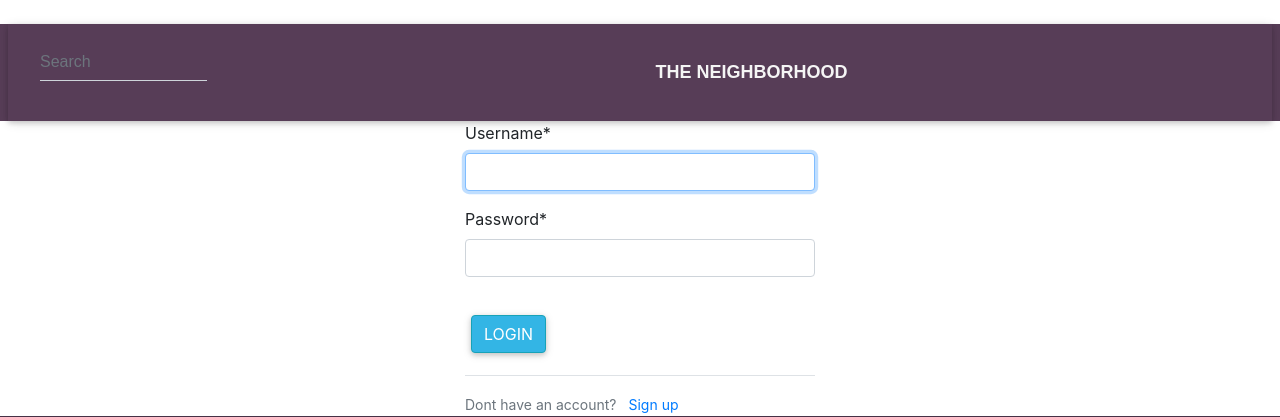
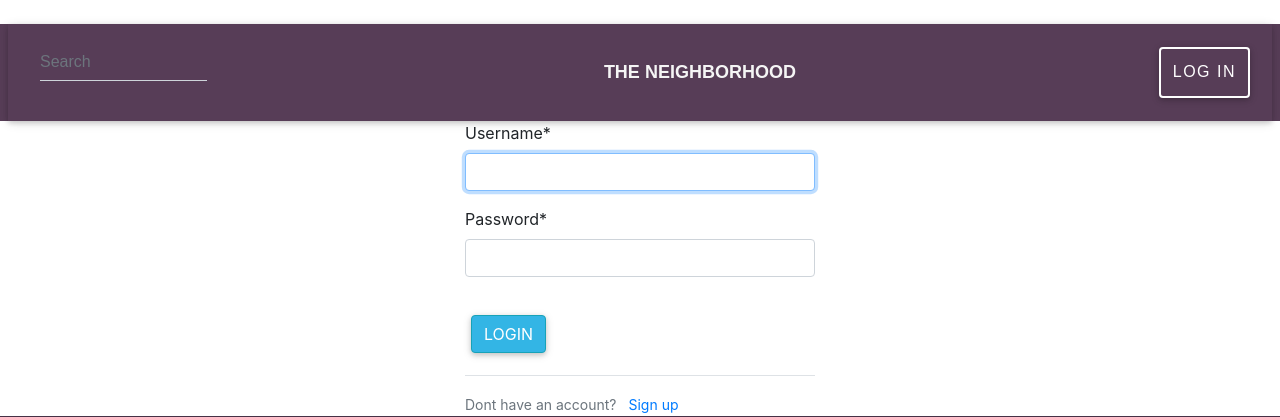
Before and after one commit to Kilewa/neighborhood, a Django app: page /login/ in a window 1280 px wide. Shown: the top 417 px of the page. Run offline with Django 3.2, Linux system fonts and the light colour scheme; parts of the project's set-up code (start-up, migrations or seed data) failed here and were passed over; some libraries are stand-ins or nearby versions; some web fonts are replaced.

Commit message:
added login button on navbar

```diff
--- a/neighbourhood/settings.py
+++ b/neighbourhood/settings.py
@@ -60,7 +60,7 @@ ROOT_URLCONF = 'neighbourhood.urls'
 TEMPLATES = [
     {
         'BACKEND': 'django.template.backends.django.DjangoTemplates',
-        'DIRS': [],
+        'DIRS': [os.path.join(BASE_DIR, 'templates')],
         'APP_DIRS': True,
         'OPTIONS': {
             'context_processors': [
--- a/neighbourhoods/templates/neighbourhoods/navbar.html
+++ b/neighbourhoods/templates/neighbourhoods/navbar.html
@@ -17,10 +17,10 @@
     <nav class="animated slideInDown nav-set navbar-collapse navbar-expand-lg sticky-top ">
     <div class="navbar mx-2">
         <div class="nav-search">
-        <form class="form-inline md-form form-md active-pink active-pink-2 mt-2" action="{% url 'login' %}">
-            <input class="form-control form-control-md ml-3 w-75" type="text" placeholder="Search" aria-label="Search"
-            name="titles">
-        </form>
+            <form class="form-inline md-form form-md active-pink active-pink-2 mt-2" action="{% url 'login' %}">
+                <input class="form-control form-control-md ml-3 w-75" type="text" placeholder="Search" aria-label="Search"
+                name="titles">
+            </form>
         </div>
         <div id="logo">
             <a href="{% url 'home' %}" id="brand">THE NEIGHBORHOOD </a>
@@ -28,13 +28,15 @@
         </div>
         <div class="nav-right">
         {% if user.is_authenticated %}
+            <a href="{% url 'hoodPage' %}" class="accounts">Neighborhoods</a>
 
-            <a href="{% url 'home' %}" class="accounts">Post News</a>
-            <a href="{% url 'home' %}" class="accounts">News</a>
-            <a href="{% url 'home' %}" class="accounts">Neighborhoods</a>
-            <a href="{% url 'home' %}" class="accounts">Log Out</a>
+            <a class="nav-link" href="{% url 'profile' username=user %}">
+                <i class="fas fa-user"></i>Profile</a>
+            <a class="nav-link" href="/logout/">
+                    Log Out <i class="far fa-sign-out"></i></a>
 
         {% else %}
+        <a href="{% url 'login' %}" class="accounts btn btn-outline-white">Log In</a>
         {%  endif %}
 
         </div>
--- a/neighbourhoods/urls.py
+++ b/neighbourhoods/urls.py
@@ -5,7 +5,7 @@ from django.conf.urls import url
 
 urlpatterns = [
     path('', views.HomePage.as_view(),name='home'),
-    url('^$',views.index,name='index'),
+    path('^hoods/',views.hoodPage,name='hoodPage'),
     url(r'^hood/(?P<location>\w+)',views.single_hood,name='single_hood'),
     url(r'^profile/(?P<username>\w+)', views.profile, name='profile'),
 ]
```
Also changed, not shown: neighbourhoods/views.py (+8 -6 lines).
